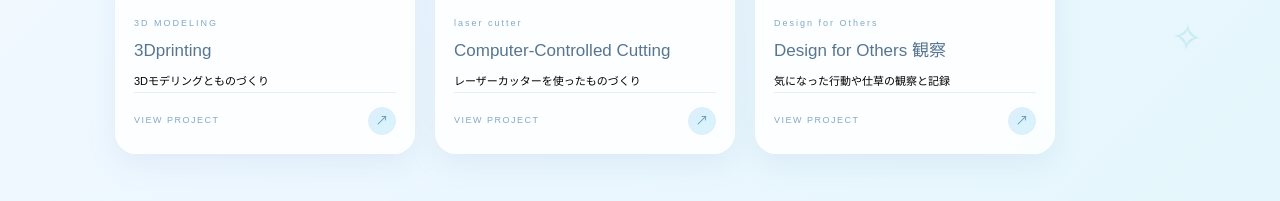
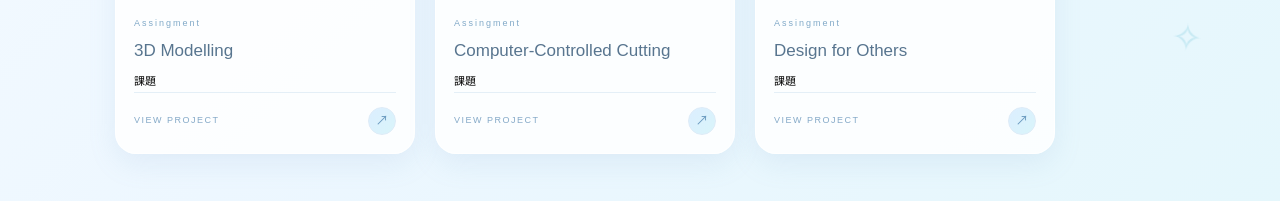
Before and after one commit to eimi28/xbp, a plain HTML site: page digi_fab/index.html in a window 1280 px wide. Shown: the part 599-800 px from the top of the page. Drawn offline with Linux system fonts and the light colour scheme.

Commit message:
202611194

```diff
--- a/digi_fab/index.html
+++ b/digi_fab/index.html
@@ -56,12 +56,12 @@
                             <span class="visual-sparkle sparkle-two">✦</span>
                         </span>
 
-                        <span class="card-category">3D MODELING</span>
+                        <span class="card-category">Assingment</span>
 
-                        <span class="card-title">3Dprinting</span>
+                        <span class="card-title">3D Modelling</span>
 
                         <span class="card-description">
-                            3Dモデリングとものづくり
+                            課題
                         </span>
 
                         <span class="card-footer">
@@ -84,12 +84,12 @@
                             <span class="visual-sparkle sparkle-two">✦</span>
                         </span>
 
-                        <span class="card-category">laser cutter</span>
+                        <span class="card-category">Assingment</span>
 
                         <span class="card-title">Computer-Controlled Cutting</span>
 
                         <span class="card-description">
-                            レーザーカッターを使ったものづくり
+                            課題
                         </span>
 
                         <span class="card-footer">
@@ -112,12 +112,12 @@
                             <span class="visual-sparkle sparkle-two">✦</span>
                         </span>
 
-                        <span class="card-category">Design for Others</span>
+                        <span class="card-category">Assingment</span>
 
-                        <span class="card-title">Design for Others 観察</span>
+                        <span class="card-title">Design for Others</span>
 
                         <span class="card-description">
-                            気になった行動や仕草の観察と記録
+                            課題
                         </span>
 
                         <span class="card-footer">
```
